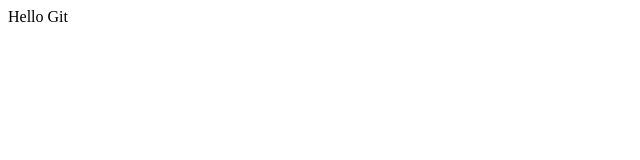
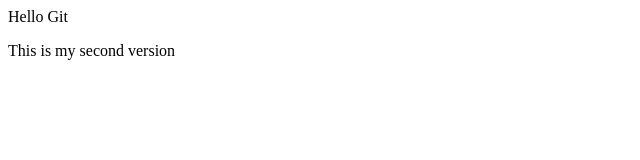
Before and after one commit to SandyIntrithm/GitHub-Live-Practice, a plain HTML site: page index.html in a window 1280 px wide. Shown: the whole page, without its empty margins (0-640 px from the left). Drawn offline with Linux system fonts and the light colour scheme.

Commit message:
Added Second Paragraph

```diff
--- a/index.html
+++ b/index.html
@@ -1 +1,2 @@
 <p>Hello Git</p>
+<p>This is my second version</p>
```
